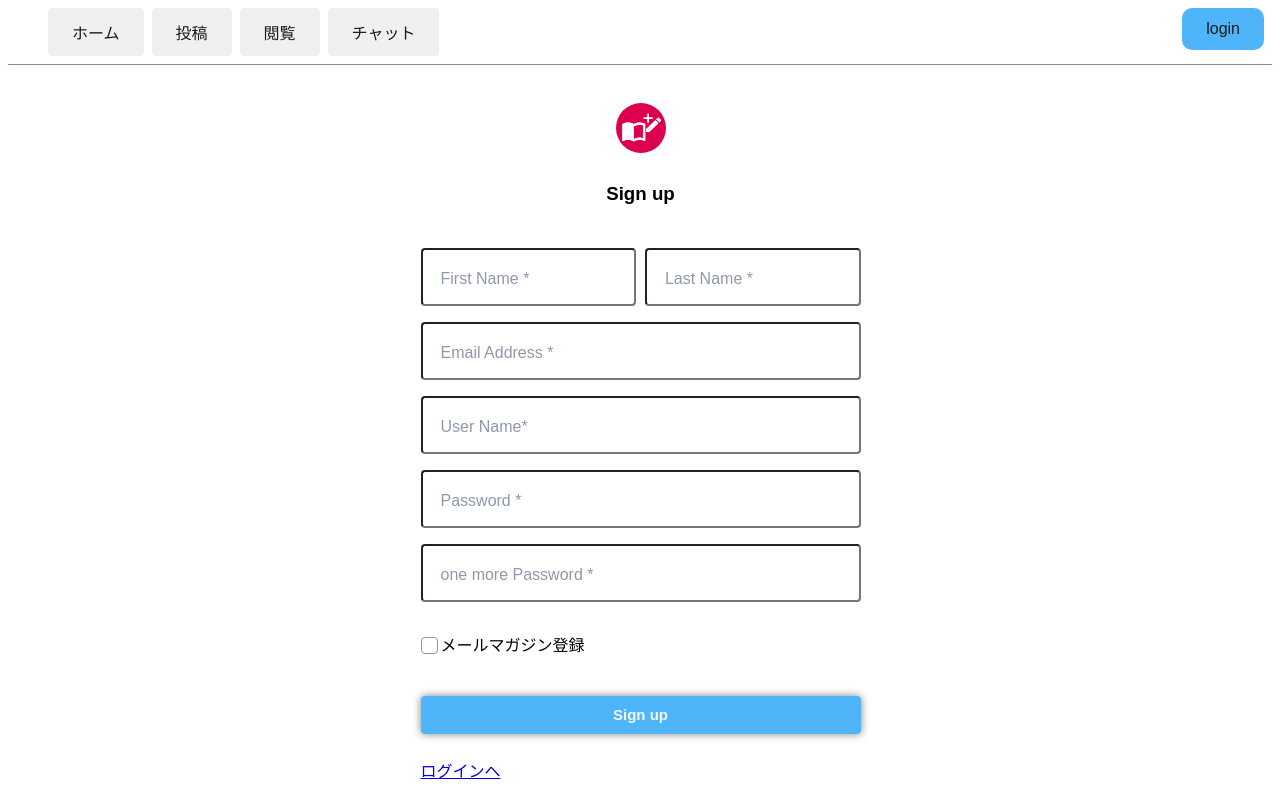
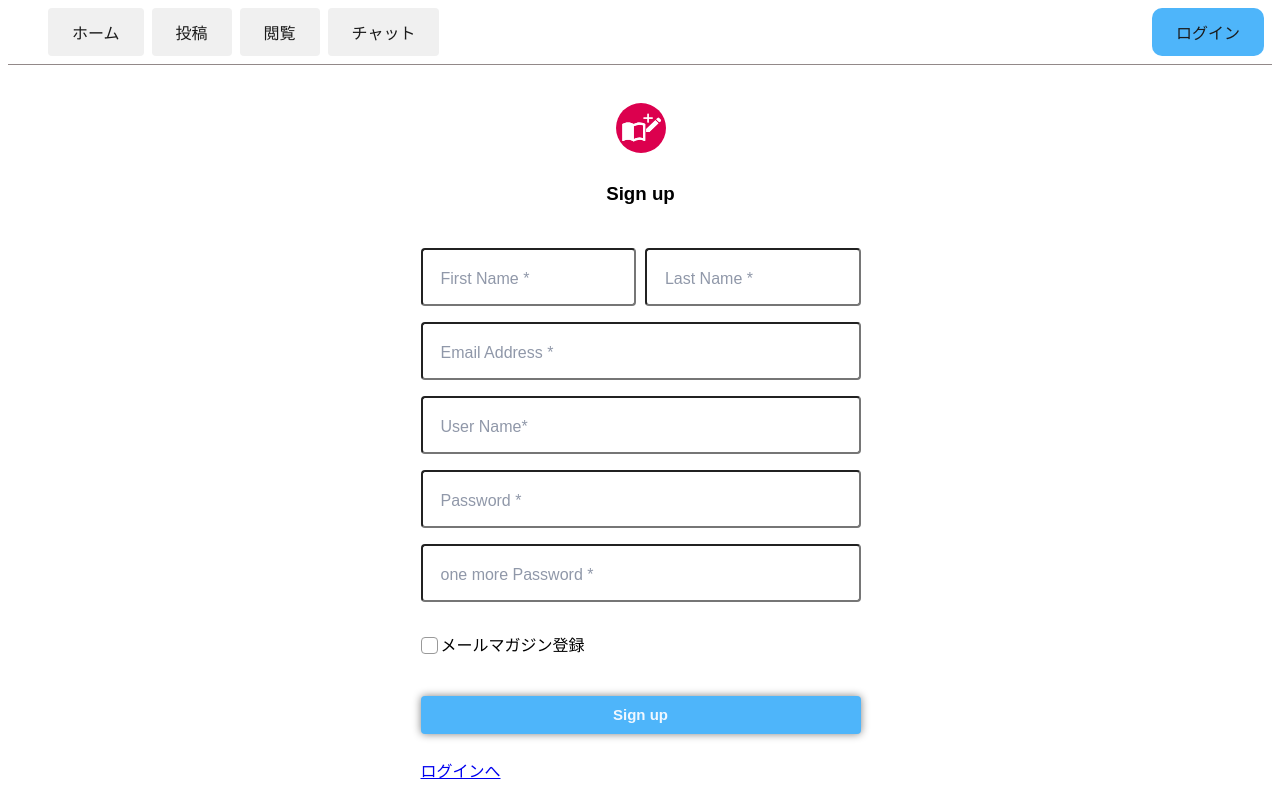
Before and after one commit to fukunagaa/react-redux-express-jwt, a React app: page /signup in a window 1280 px wide. Built offline with nearby package versions, Linux system fonts and the light colour scheme; no server answers; what redux-promise-middleware would draw is missing.

Commit message:
login => ログイン　名前変更

```diff
--- a/src/client/components/NavBar.js
+++ b/src/client/components/NavBar.js
@@ -24,7 +24,7 @@ const NavBar = ({ location }) => {
   ) : (
     <li className={`${navbarStyles.login} ${loginClass}`}>
       <Link to="/login" className={navbarStyles.loginColor}>
-        login
+        ログイン
       </Link>
     </li>
   );
```
